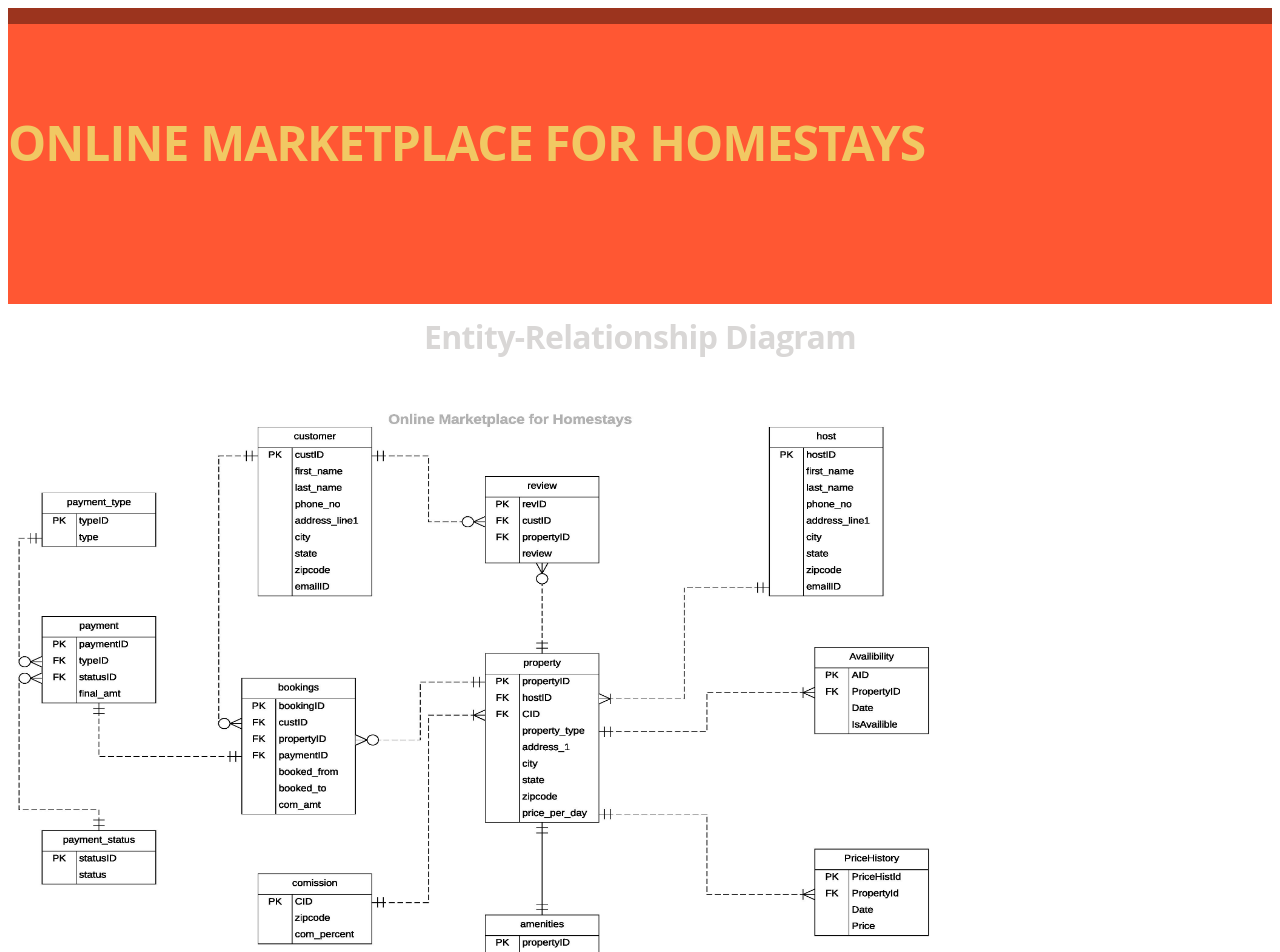
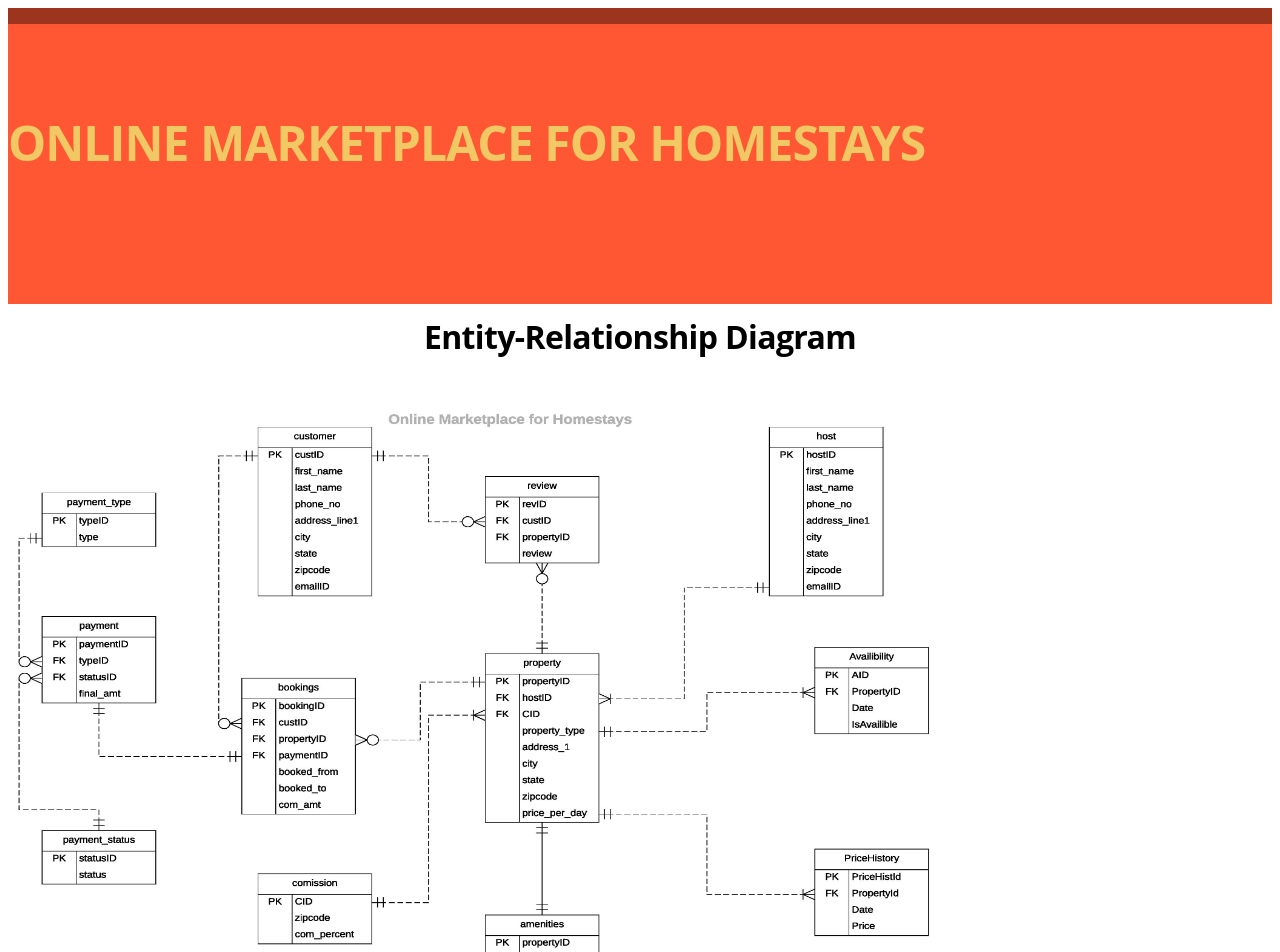
Before and after one commit to shreyakaul/shreyakaul.github.io, a Jekyll site: the page online-homestay.html, which Jekyll copies as it is, in a window 1280 px wide. Shown: the top 952 px of the page. Built offline with Jekyll 4.4.1, drawn with Linux system fonts in a browser that asks for light colours.

Commit message:
Update online-homestay.css

```diff
--- a/css/online-homestay.css
+++ b/css/online-homestay.css
@@ -32,9 +32,15 @@
     letter-spacing: -0.02em;
     text-transform: uppercase;
 }
+.erd-background {
+  padding: 6em 0;
+  background-color: #D9D7D6;
+  background-size: cover;
+  background-repeat: no-repeat;
+}
 .erd {
     /* Layout Declarations */
-    color: #D9D7D6;
+    color: #000000;
     margin-top: -0.2em;
     /* Typography Declarations */
     font-family: "Open Sans", "Helvetica Neue", sans-serif;
```
